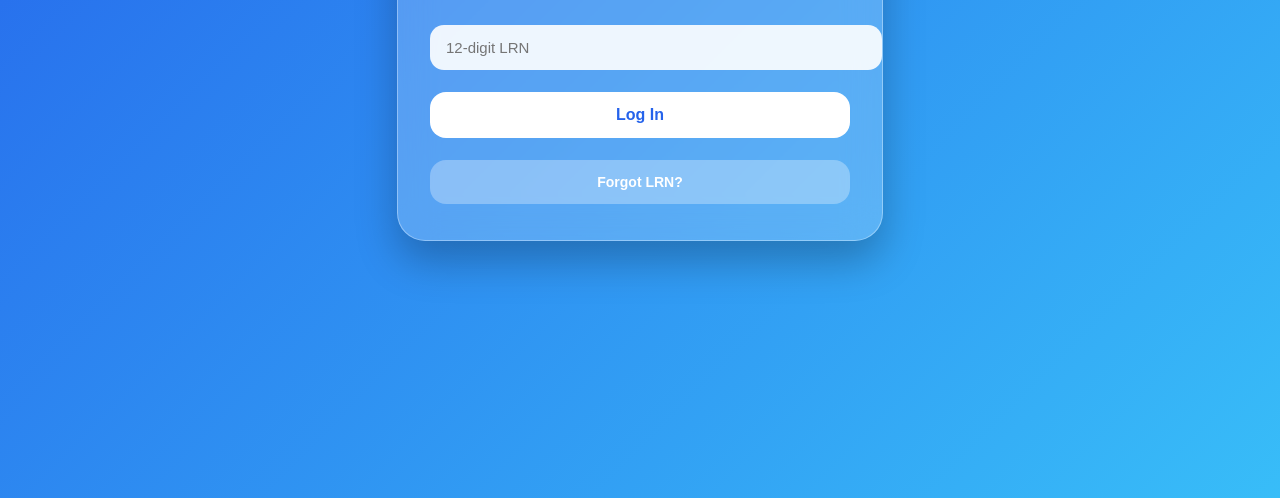
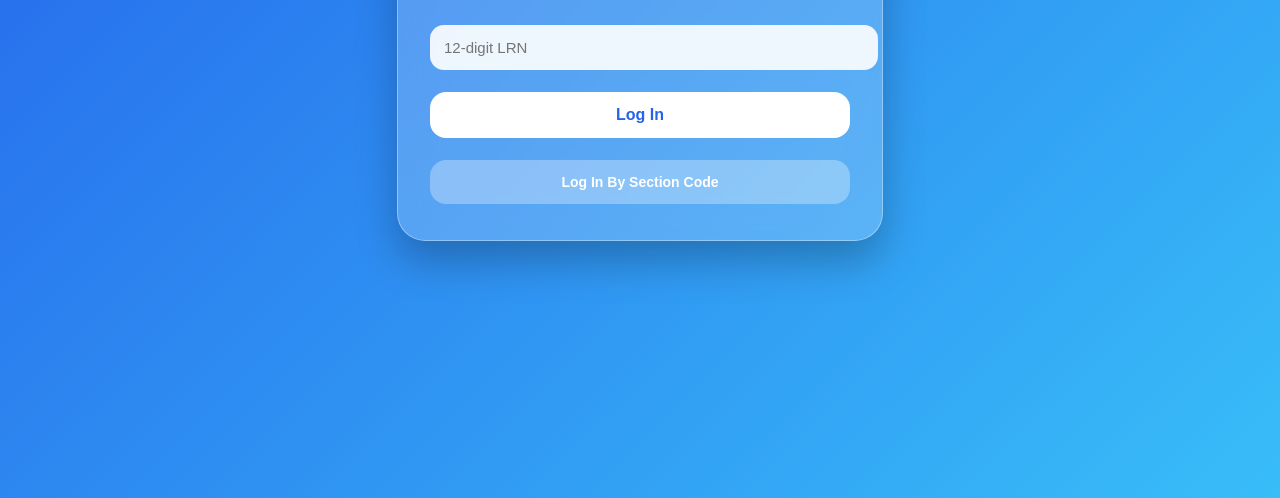
Before and after one commit to cjlegaspi15moonstonecomph-ai/cvnhsreportpage, a website: page index-login.html in a window 1280 px wide. Shown: the part 350-848 px from the top of the page. Drawn offline with Linux system fonts and the light colour scheme.

Commit message:
Initial commit

```diff
--- a/index-login.html
+++ b/index-login.html
@@ -71,7 +71,7 @@
 
     .login-box input {
       width: 100%;
-      padding: 14px 16px;
+      padding: 14px 14px;
       margin-bottom: 14px;
       border-radius: 14px;
       border: none;
@@ -158,7 +158,7 @@
     </form>
 
     <!-- Forgot LRN button -->
-    <button id="forgotLrnBtn">Forgot LRN?</button>
+    <button id="forgotLrnBtn">Log In By Section Code</button>
   </div>
 
   <script>
```
